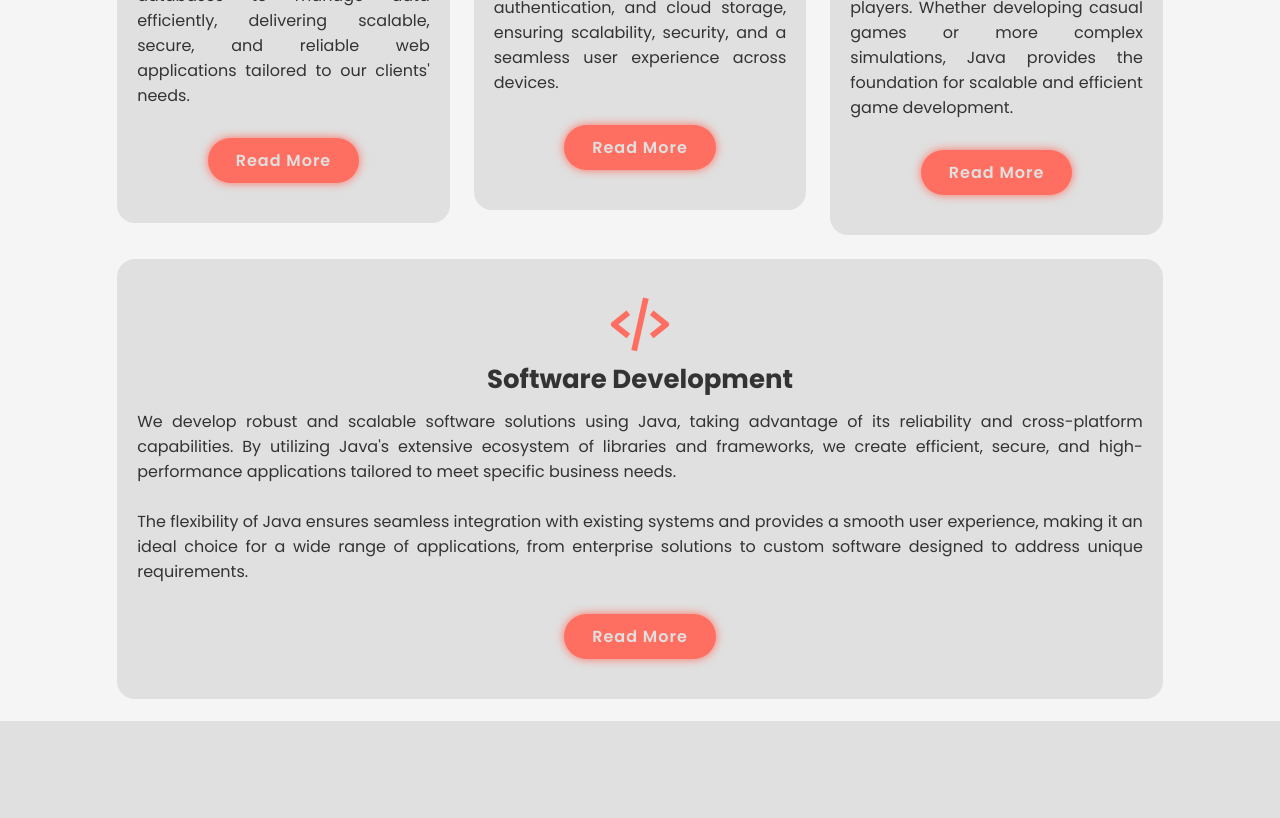
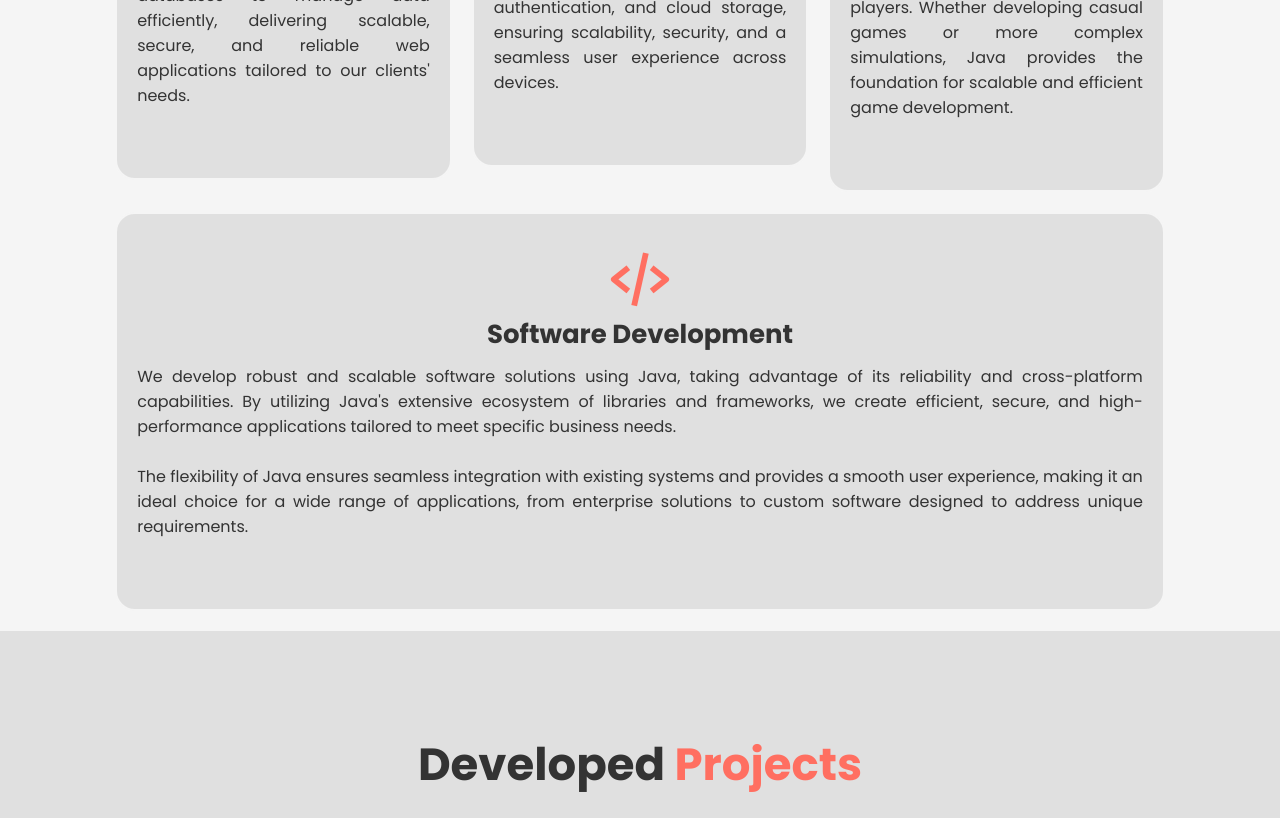
Before and after one commit to albertokff/albertokff.github.io, a plain HTML site: page index.html in a window 1280 px wide. Shown: the part 2300-3118 px from the top of the page. Drawn offline with nearby package versions, Linux system fonts and the light colour scheme.

Commit message:
learn more removed

```diff
--- a/index.html
+++ b/index.html
@@ -54,7 +54,6 @@
             <h2 class="heading">About <span>Me</span></h2>
             <h3>FullStack Developer</h3>
             <p>I’m a 25-year-old fullstack developer with a degree in Systems Analysis and Development. With experience in multiple companies, I’ve worked on projects ranging from robust web applications to intuitive mobile solutions, always focusing on quality and efficiency. Additionally, I share my knowledge as a YouTuber, creating educational content about technology, programming, and development. My mission is to turn ideas into functional digital products, combining technical expertise, innovation, and creativity.</p>
-            <a href="#" class="btn">Read More</a>
         </div>
     </section>
 
@@ -66,28 +65,28 @@
                 <i class='bx bx-desktop'></i>
                 <h3>Web Development</h3>
                 <p>Our team specializes in developing custom, high-performance web systems using technologies like PHP with Laravel for backend logic, Vue.js for interactive front-end development, and JavaScript to enhance functionality. We use HTML and CSS to create responsive, visually appealing designs, ensuring a seamless user experience. <br><br> Additionally, we rely on PostgreSQL databases to manage data efficiently, delivering scalable, secure, and reliable web applications tailored to our clients' needs. </p>
-                <a href="#" class="btn">Read More</a>
+
             </div>
 
             <div class="services-box">
                 <i class='bx bx-mobile-alt'></i>
                 <h3>Mobile Development</h3>
                 <p>Using Flutter and Dart, we build fast, cross-platform mobile applications that deliver a smooth and responsive experience on both iOS and Android. These technologies enable the creation of visually engaging apps with a single codebase, reducing development time and effort. <br> <br> Firebase is integrated for real-time data synchronization, user authentication, and cloud storage, ensuring scalability, security, and a seamless user experience across devices.</p>
-                <a href="#" class="btn">Read More</a>
+
             </div>
 
             <div class="services-box">
                 <i class='bx bx-joystick'></i>
                 <h3>Game Development</h3>
                 <p>We create engaging and dynamic games using Java, leveraging its versatility and performance to build immersive experiences. By utilizing Java's extensive libraries and frameworks, we develop both 2D and 3D games that run smoothly across multiple platforms. <br> <br> Our approach focuses on optimizing gameplay, graphics, and user interaction, ensuring an enjoyable and responsive experience for players. Whether developing casual games or more complex simulations, Java provides the foundation for scalable and efficient game development. </p>
-                <a href="#" class="btn">Read More</a>
+
             </div>
 
             <div class="services-box">
                 <i class="bx bx-code-alt"></i>
                 <h3>Software Development</h3>
                 <p>We develop robust and scalable software solutions using Java, taking advantage of its reliability and cross-platform capabilities. By utilizing Java's extensive ecosystem of libraries and frameworks, we create efficient, secure, and high-performance applications tailored to meet specific business needs. <br><br> The flexibility of Java ensures seamless integration with existing systems and provides a smooth user experience, making it an ideal choice for a wide range of applications, from enterprise solutions to custom software designed to address unique requirements. </p>
-                <a href="#" class="btn">Read More</a>
+
             </div>
         </div>
     </section>
```
